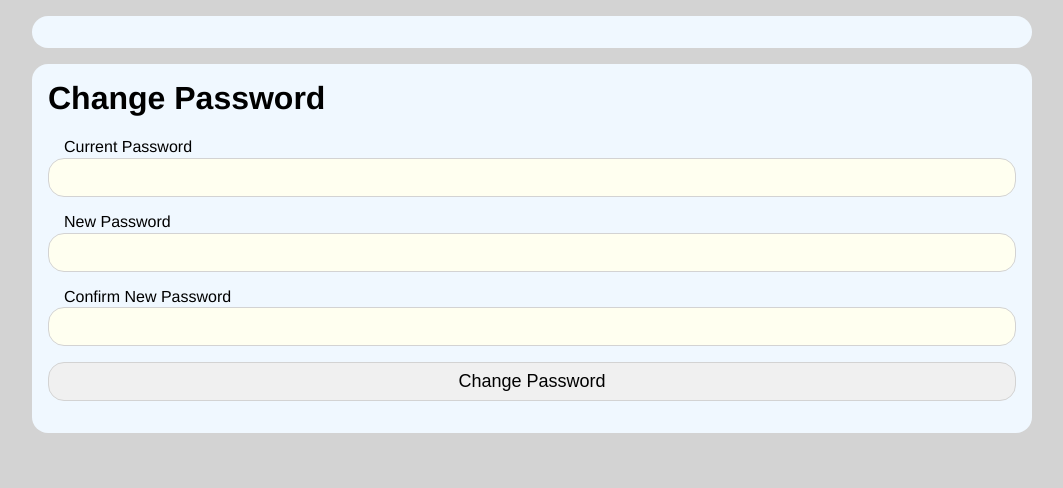
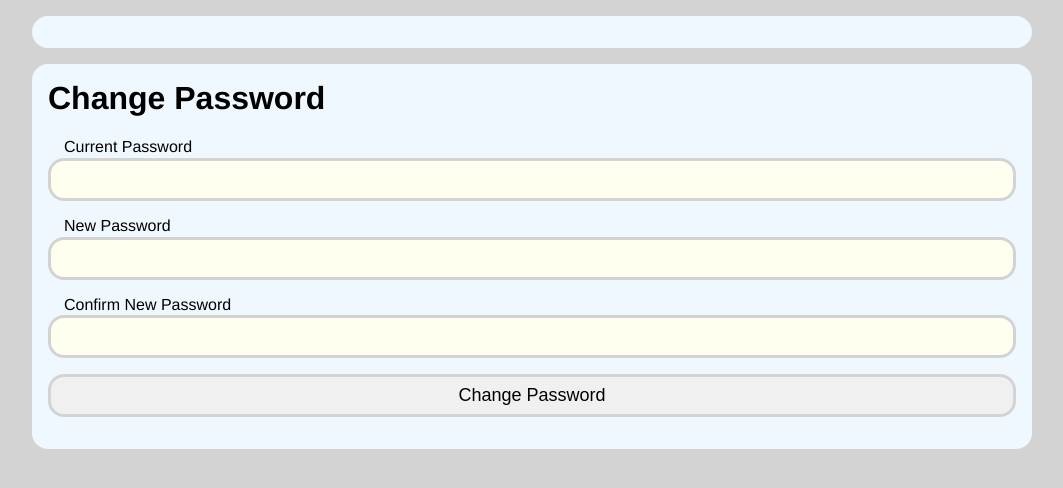
Before and after one commit to timothyf1/cmt120-flask, a Flask app: page /profile/changepassword in a window 1280 px wide. Shown: the part 66-554 px from the top of the page, without its empty margins (108-1171 px from the left). Run offline with Flask 3, Linux system fonts and the light colour scheme; the visitor is signed in with stand-in values (Sample User, id 1).

Commit message:
moved static files into folders

```diff
--- a/portfolio/profile/static/profile.css
+++ b/portfolio/profile/static/css/profile.css
@@ -25,14 +25,14 @@ form > input {
     padding-right: 1rem;
     background-color: var(--inp-bg-color);
     color: var(--inp-text-color);
-    border: 1px solid var(--inp-border-color);
+    border: solid var(--inp-border-color);
     border-radius: 1rem;
     font: Helvetica;
     font-size: large;
 }
 
 form > input:hover {
-    border: 1px solid var(--inp-hover-border-color);
+    border: solid var(--inp-hover-border-color);
 }
 
 form > input[type=submit] {
--- a/portfolio/profile/templates/anonymoussettings.html
+++ b/portfolio/profile/templates/anonymoussettings.html
@@ -14,5 +14,5 @@ Display Settings
     </fieldset>
 </form>
 
-<script src="{{ url_for('bp_profile.static',filename='set-darkmode.js') }}"></script>
+<script src="{{ url_for('bp_profile.static',filename='js/set-darkmode.js') }}"></script>
 {% endblock profileform %}
--- a/portfolio/profile/templates/profileform.html
+++ b/portfolio/profile/templates/profileform.html
@@ -1,7 +1,7 @@
 {% extends "content.html" %}
 
 {% block head %}
-<link rel=stylesheet type=text/css href="{{ url_for('bp_profile.static',filename='profile.css') }}">
+<link rel=stylesheet type=text/css href="{{ url_for('bp_profile.static',filename='css/profile.css') }}">
 {% endblock head %}
 
 {% block content %}
```
Also changed, not shown: portfolio/profile/static/js/set-darkmode.js (renamed from portfolio/profile/static/set-darkmode.js).
